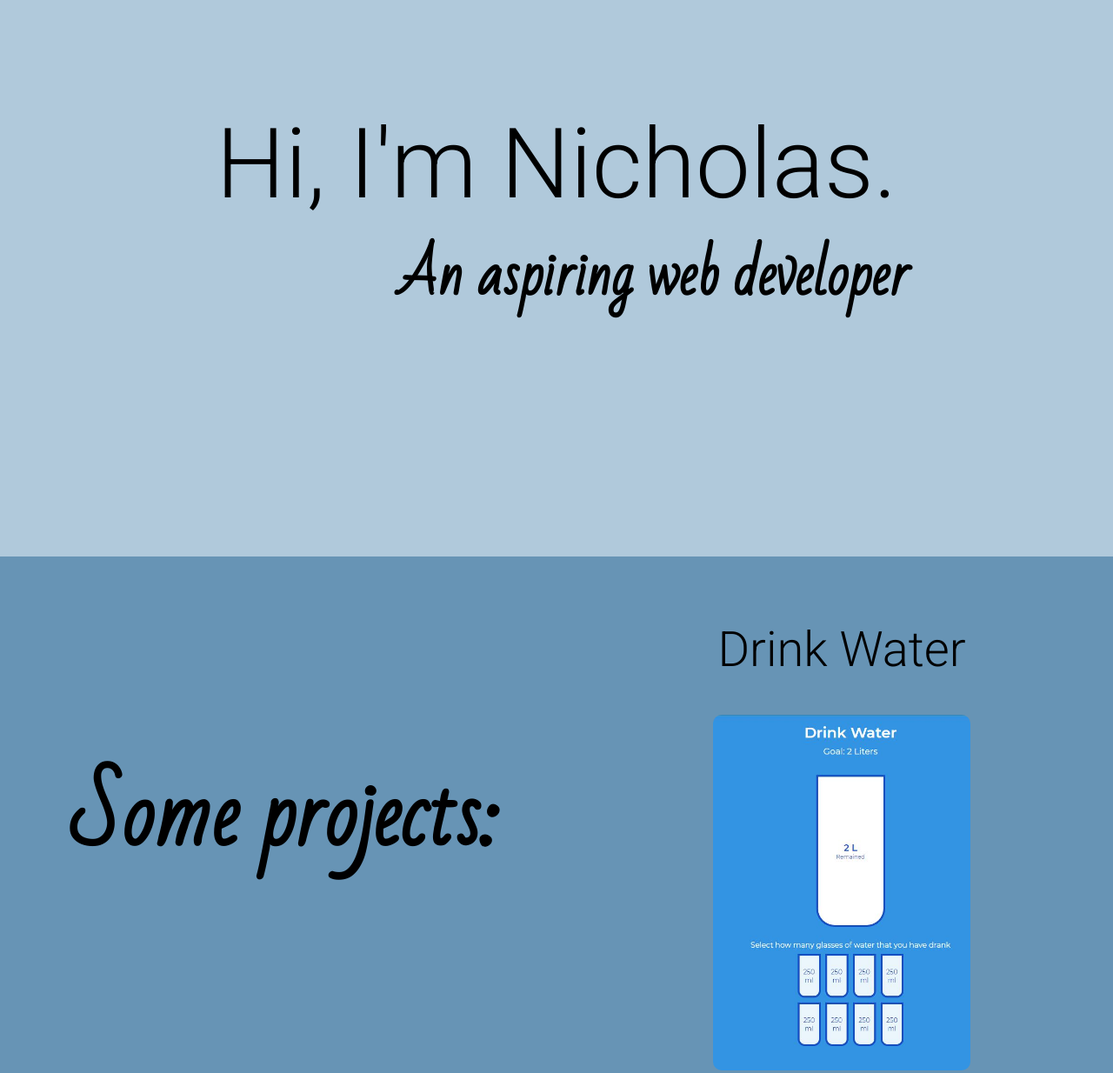
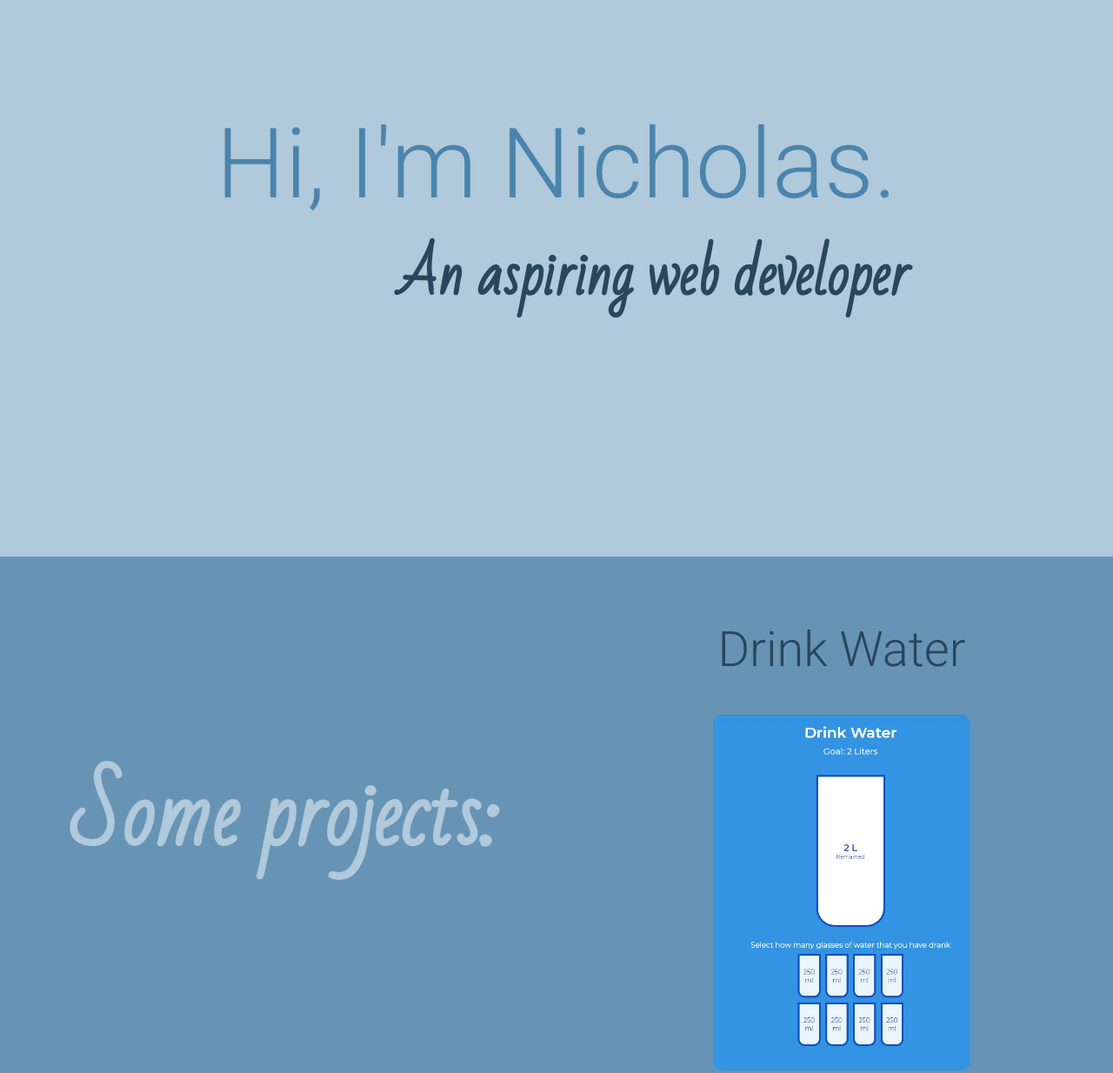
Before and after one commit to TeasingMeep/Portfolio, a plain HTML site: page index.html in a window 1280 px wide. Shown: the part 160-1394 px from the top of the page at 87% size. Drawn offline with Linux system fonts and the light colour scheme; a web font is replaced by a local one.

Commit message:
Update style.css

```diff
--- a/style.css
+++ b/style.css
@@ -43,6 +43,7 @@ h1,h2,h3,h4 {
 }
 
 h1 {
+    color: var(--dark-color);
     font-family: var(--h1-font);
     font-weight: 300;
     font-size: var(--h1-font-size);
@@ -53,6 +54,7 @@ h1 {
 h2 {
     font-family: 'Bad Script';
     font-size: var(--h2-font-size);
+    color: var(--lightest-color);
 }
 
 h3 {
@@ -61,6 +63,7 @@ h3 {
 }
 
 h4 {
+    color: var(--darkest-color);
     font-family: var(--h4-font);
     font-weight: 300;
 }
@@ -83,6 +86,7 @@ h4 {
     width: 100vw;
 }
 #welcome-section h3 {
+    color: var(--darkest-color);
     font-family: 'Bad Script', sans-serif;
     text-align: center;
     margin-top: .5em;
```
